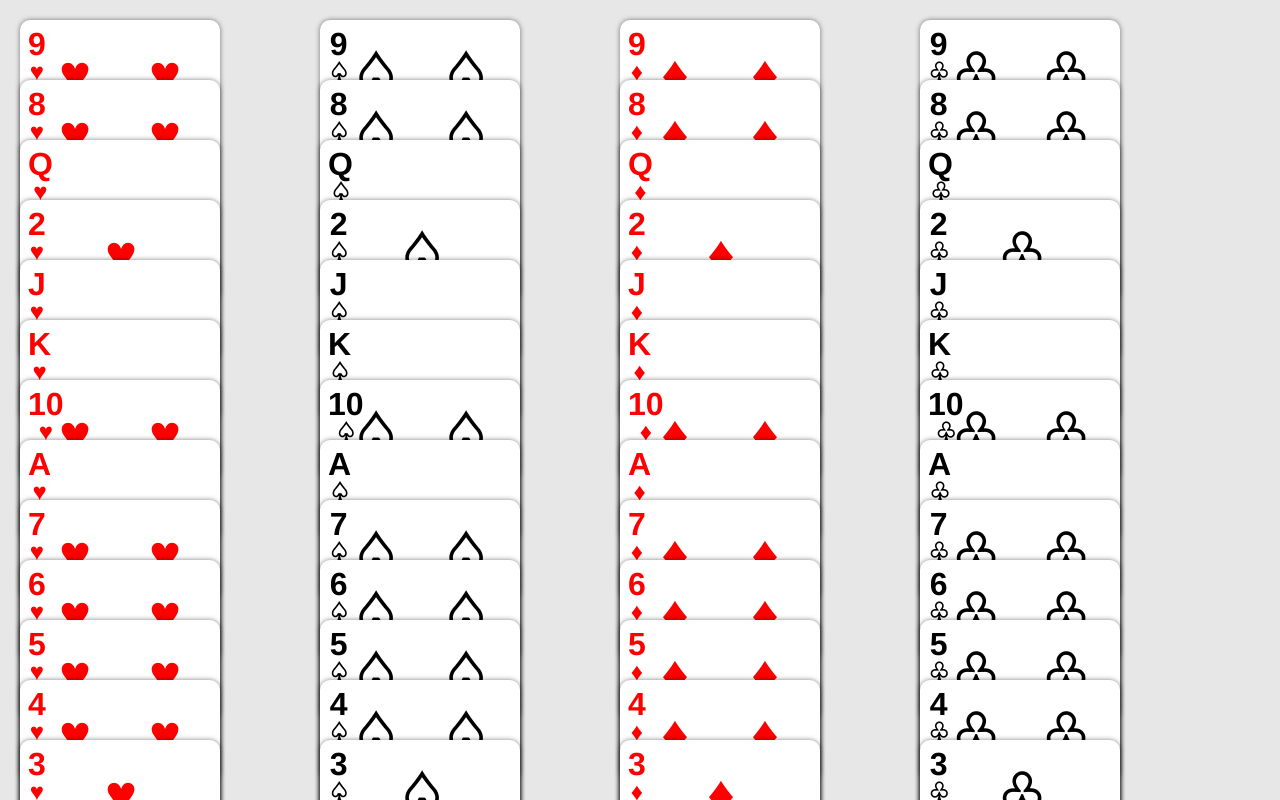
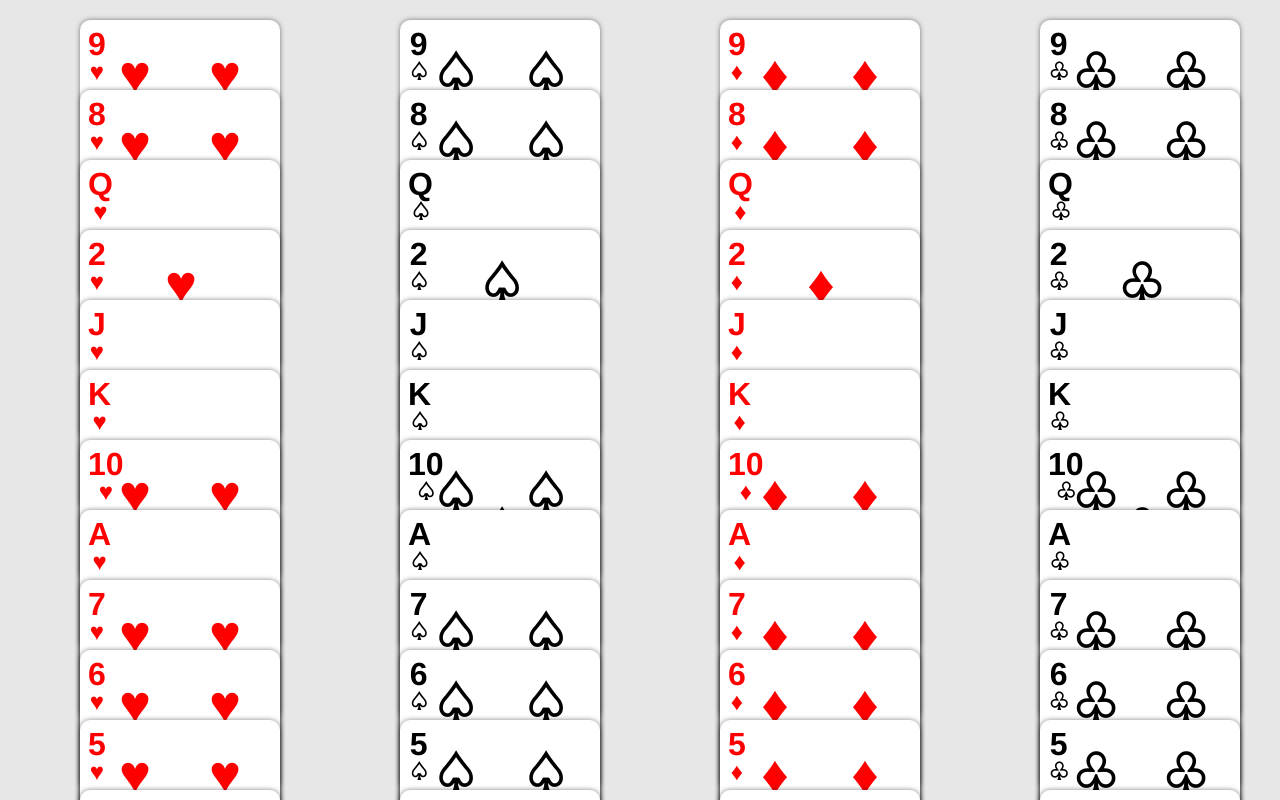
Before and after one commit to mestachs/besolitair, a React (Vite) app: page / in a window 1280 px wide. Shown: the top 800 px of the page. Built offline with nearby package versions, Linux system fonts and the light colour scheme.

Commit message:
Use relative

```diff
--- a/src/App.jsx
+++ b/src/App.jsx
@@ -12,7 +12,7 @@ function App() {
   ranks.sort((a, b) => 0.5 - Math.random());
   return (
     <div id="table">
-      <div id="cards" style={{display: "block"}}>
+      <div id="cards" style={{display: "flex", justifyContent: "space-around"}}>
         {suites.map((suite, index) => {
           return (
               <Deck deck={index}>
@@ -26,7 +26,6 @@ function App() {
               </Deck>
           );
         })}
-        <br></br>
       </div>
     </div>
   );
--- a/src/components/Deck.jsx
+++ b/src/components/Deck.jsx
@@ -2,13 +2,12 @@ import React, { useState } from "react";
 
 const Deck = ({ deck, children }) => {
   return (
-    <div >
+    <div style={{ display: "inline-block" }}>
       {children.map((c, index) => (
         <div
           style={{
-            position: "absolute",
-            top: index * 60,
-            left: deck * 300
+            position: "relative",
+            top: -index * 210,
           }}
         >
           {c}
```
Lines whose indentation alone changed are shown as unchanged.
